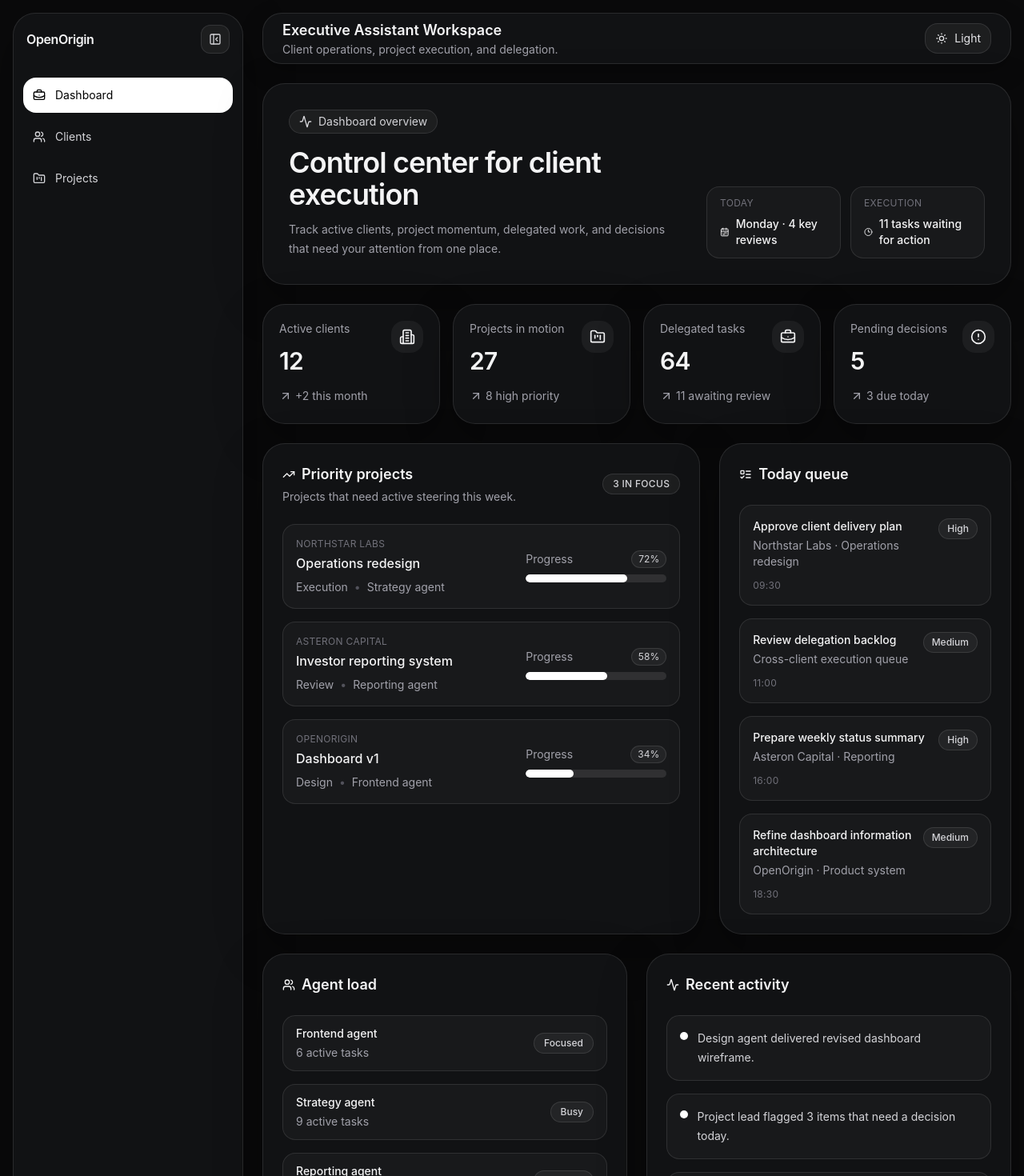
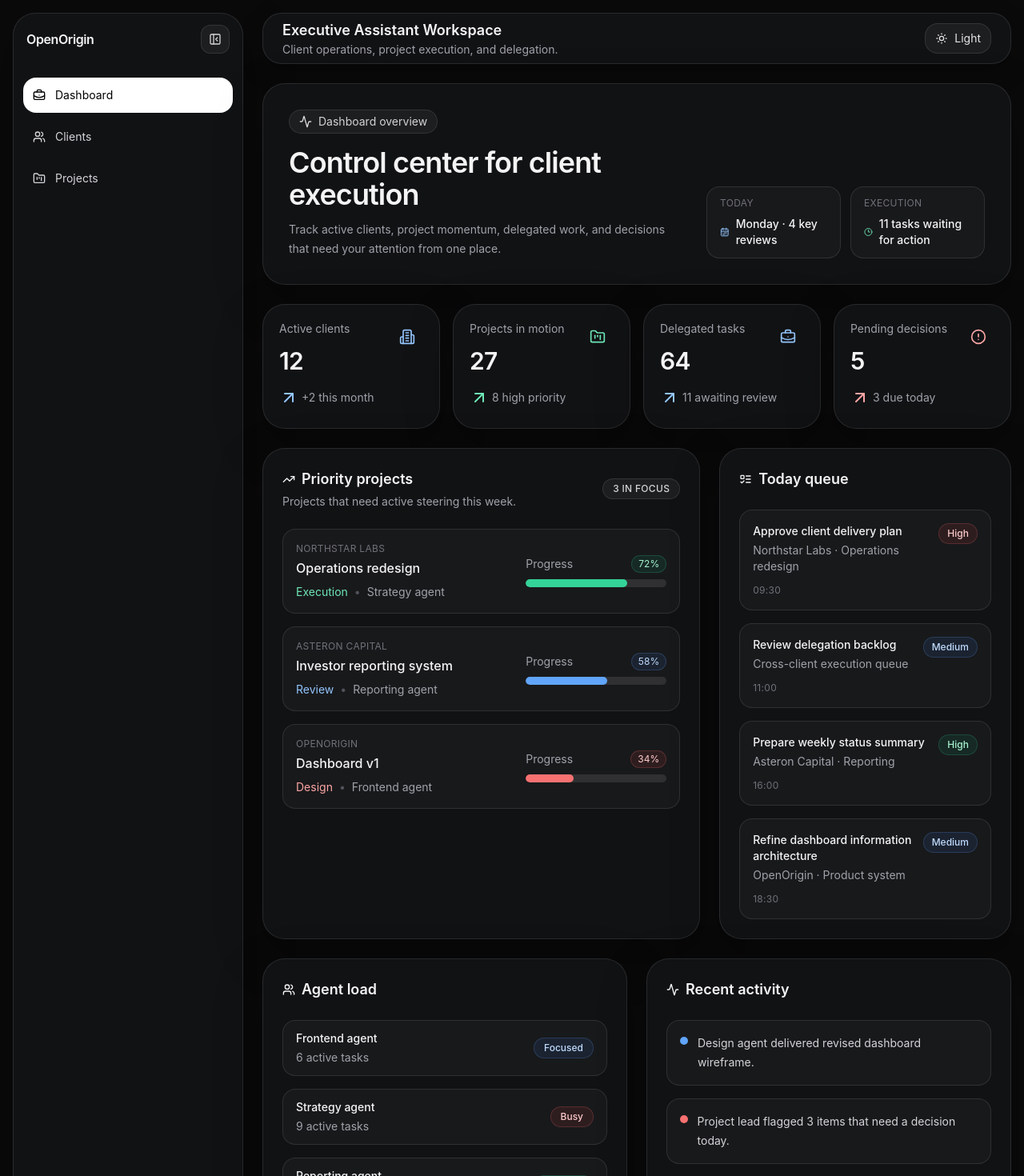
Before and after one commit to OpenOriginBot/Origin, a React (Vite) app in the folder projects/OpenOrigin/apps/web/: page / in a window 1280 px wide. Shown: the top 1470 px of the page at 80% size. Built offline with nearby package versions, Linux system fonts and the light colour scheme.

Commit message:
Apply status colors to dashboard themes

```diff
--- a/projects/OpenOrigin/apps/web/src/App.tsx
+++ b/projects/OpenOrigin/apps/web/src/App.tsx
@@ -16,38 +16,88 @@ import { AppShell } from '@/components/app-shell';
 import { cn } from '@/lib/utils';
 import { useUIStore } from '@/store/ui-store';
 
+type Tone = 'red' | 'green' | 'blue';
+
 const stats = [
-  { label: 'Active clients', value: '12', change: '+2 this month', icon: Building2, tone: 'neutral' },
-  { label: 'Projects in motion', value: '27', change: '8 high priority', icon: FolderKanban, tone: 'neutral' },
-  { label: 'Delegated tasks', value: '64', change: '11 awaiting review', icon: BriefcaseBusiness, tone: 'neutral' },
-  { label: 'Pending decisions', value: '5', change: '3 due today', icon: CircleAlert, tone: 'neutral' },
+  { label: 'Active clients', value: '12', change: '+2 this month', icon: Building2, tone: 'blue' as Tone },
+  { label: 'Projects in motion', value: '27', change: '8 high priority', icon: FolderKanban, tone: 'green' as Tone },
+  { label: 'Delegated tasks', value: '64', change: '11 awaiting review', icon: BriefcaseBusiness, tone: 'blue' as Tone },
+  { label: 'Pending decisions', value: '5', change: '3 due today', icon: CircleAlert, tone: 'red' as Tone },
 ] as const;
 
 const focusProjects = [
-  { client: 'Northstar Labs', project: 'Operations redesign', stage: 'Execution', progress: 72, owner: 'Strategy agent' },
-  { client: 'Asteron Capital', project: 'Investor reporting system', stage: 'Review', progress: 58, owner: 'Reporting agent' },
-  { client: 'OpenOrigin', project: 'Dashboard v1', stage: 'Design', progress: 34, owner: 'Frontend agent' },
+  { client: 'Northstar Labs', project: 'Operations redesign', stage: 'Execution', progress: 72, owner: 'Strategy agent', tone: 'green' as Tone },
+  { client: 'Asteron Capital', project: 'Investor reporting system', stage: 'Review', progress: 58, owner: 'Reporting agent', tone: 'blue' as Tone },
+  { client: 'OpenOrigin', project: 'Dashboard v1', stage: 'Design', progress: 34, owner: 'Frontend agent', tone: 'red' as Tone },
 ] as const;
 
 const todayQueue = [
-  { title: 'Approve client delivery plan', detail: 'Northstar Labs · Operations redesign', priority: 'High', time: '09:30' },
-  { title: 'Review delegation backlog', detail: 'Cross-client execution queue', priority: 'Medium', time: '11:00' },
-  { title: 'Prepare weekly status summary', detail: 'Asteron Capital · Reporting', priority: 'High', time: '16:00' },
-  { title: 'Refine dashboard information architecture', detail: 'OpenOrigin · Product system', priority: 'Medium', time: '18:30' },
+  { title: 'Approve client delivery plan', detail: 'Northstar Labs · Operations redesign', priority: 'High', time: '09:30', tone: 'red' as Tone },
+  { title: 'Review delegation backlog', detail: 'Cross-client execution queue', priority: 'Medium', time: '11:00', tone: 'blue' as Tone },
+  { title: 'Prepare weekly status summary', detail: 'Asteron Capital · Reporting', priority: 'High', time: '16:00', tone: 'green' as Tone },
+  { title: 'Refine dashboard information architecture', detail: 'OpenOrigin · Product system', priority: 'Medium', time: '18:30', tone: 'blue' as Tone },
 ] as const;
 
 const activityFeed = [
-  'Design agent delivered revised dashboard wireframe.',
-  'Project lead flagged 3 items that need a decision today.',
-  'Execution queue dropped from 18 to 11 overdue tasks.',
-  'New client onboarding draft is ready for review.',
-];
+  { text: 'Design agent delivered revised dashboard wireframe.', tone: 'blue' as Tone },
+  { text: 'Project lead flagged 3 items that need a decision today.', tone: 'red' as Tone },
+  { text: 'Execution queue dropped from 18 to 11 overdue tasks.', tone: 'green' as Tone },
+  { text: 'New client onboarding draft is ready for review.', tone: 'blue' as Tone },
+] as const;
 
 const teamLoad = [
-  { name: 'Frontend agent', load: 'Focused', tasks: 6 },
-  { name: 'Strategy agent', load: 'Busy', tasks: 9 },
-  { name: 'Reporting agent', load: 'Focused', tasks: 5 },
+  { name: 'Frontend agent', load: 'Focused', tasks: 6, tone: 'blue' as Tone },
+  { name: 'Strategy agent', load: 'Busy', tasks: 9, tone: 'red' as Tone },
+  { name: 'Reporting agent', load: 'Focused', tasks: 5, tone: 'green' as Tone },
 ] as const;
+
+function toneClasses(tone: Tone, isDark: boolean) {
+  if (tone === 'red') {
+    return isDark
+      ? {
+          soft: 'border-red-400/20 bg-red-500/10 text-red-200',
+          icon: 'bg-red-500/12 text-red-300',
+          strong: 'bg-red-400',
+          text: 'text-red-300',
+        }
+      : {
+          soft: 'border-red-200 bg-red-50 text-red-700',
+          icon: 'bg-red-50 text-red-600',
+          strong: 'bg-red-500',
+          text: 'text-red-600',
+        };
+  }
+
+  if (tone === 'green') {
+    return isDark
+      ? {
+          soft: 'border-emerald-400/20 bg-emerald-500/10 text-emerald-200',
+          icon: 'bg-emerald-500/12 text-emerald-300',
+          strong: 'bg-emerald-400',
+          text: 'text-emerald-300',
+        }
+      : {
+          soft: 'border-emerald-200 bg-emerald-50 text-emerald-700',
+          icon: 'bg-emerald-50 text-emerald-600',
+          strong: 'bg-emerald-500',
+          text: 'text-emerald-600',
+        };
+  }
+
+  return isDark
+    ? {
+        soft: 'border-blue-400/20 bg-blue-500/10 text-blue-200',
+        icon: 'bg-blue-500/12 text-blue-300',
+        strong: 'bg-blue-400',
+        text: 'text-blue-300',
+      }
+    : {
+        soft: 'border-blue-200 bg-blue-50 text-blue-700',
+        icon: 'bg-blue-50 text-blue-600',
+        strong: 'bg-blue-500',
+        text: 'text-blue-600',
+      };
+}
 
 function Surface({ children, className }: { children: ReactNode; className?: string }) {
   const { theme } = useUIStore();
@@ -73,13 +123,14 @@ function MutedText({ children, className }: { children: ReactNode; className?: s
   return <p className={cn(theme === 'dark' ? 'text-zinc-400' : 'text-zinc-500', className)}>{children}</p>;
 }
 
-function ProgressBar({ value }: { value: number }) {
+function ProgressBar({ value, tone }: { value: number; tone: Tone }) {
   const { theme } = useUIStore();
   const isDark = theme === 'dark';
+  const toneClass = toneClasses(tone, isDark);
 
   return (
     <div className={cn('h-2.5 w-full overflow-hidden rounded-full', isDark ? 'bg-white/10' : 'bg-black/[0.08]')}>
-      <div className={cn('h-full rounded-full', isDark ? 'bg-white' : 'bg-black')} style={{ width: `${value}%` }} />
+      <div className={cn('h-full rounded-full', toneClass.strong)} style={{ width: `${value}%` }} />
     </div>
   );
 }
@@ -99,7 +150,12 @@ function SectionCard({ title, description, badge, icon: Icon, children }: { titl
           {description ? <MutedText className="mt-1 text-sm">{description}</MutedText> : null}
         </div>
         {badge ? (
-          <div className={cn('rounded-full border px-3 py-1 text-xs font-medium uppercase tracking-wide', isDark ? 'border-white/10 bg-white/5 text-zinc-300' : 'border-black/10 bg-black/[0.03] text-zinc-700')}>
+          <div
+            className={cn(
+              'rounded-full border px-3 py-1 text-xs font-medium uppercase tracking-wide',
+              isDark ? 'border-white/10 bg-white/5 text-zinc-300' : 'border-black/10 bg-black/[0.03] text-zinc-700',
+            )}
+          >
             {badge}
           </div>
         ) : null}
@@ -130,16 +186,16 @@ export default function App() {
             </div>
             <div className="grid gap-3 sm:grid-cols-2">
               <div className={cn('rounded-2xl border px-4 py-3', isDark ? 'border-white/10 bg-white/[0.03]' : 'border-black/10 bg-black/[0.02]')}>
-                <div className={cn('text-xs uppercase tracking-wide', isDark ? 'text-zinc-500' : 'text-zinc-500')}>Today</div>
+                <div className="text-xs uppercase tracking-wide text-zinc-500">Today</div>
                 <div className="mt-2 flex items-center gap-2 text-sm font-medium">
-                  <CalendarRange className="h-4 w-4" />
+                  <CalendarRange className={cn('h-4 w-4', toneClasses('blue', isDark).text)} />
                   Monday · 4 key reviews
                 </div>
               </div>
               <div className={cn('rounded-2xl border px-4 py-3', isDark ? 'border-white/10 bg-white/[0.03]' : 'border-black/10 bg-black/[0.02]')}>
-                <div className={cn('text-xs uppercase tracking-wide', isDark ? 'text-zinc-500' : 'text-zinc-500')}>Execution</div>
+                <div className="text-xs uppercase tracking-wide text-zinc-500">Execution</div>
                 <div className="mt-2 flex items-center gap-2 text-sm font-medium">
-                  <Clock3 className="h-4 w-4" />
+                  <Clock3 className={cn('h-4 w-4', toneClasses('green', isDark).text)} />
                   11 tasks waiting for action
                 </div>
               </div>
@@ -148,36 +204,41 @@ export default function App() {
         </Surface>
 
         <section className="grid gap-4 md:grid-cols-2 xl:grid-cols-4">
-          {stats.map(({ label, value, change, icon: Icon }) => (
+          {stats.map(({ label, value, change, icon: Icon, tone }) => {
+            const toneClass = toneClasses(tone, isDark);
+            return (
               <Surface key={label} className="p-5">
                 <div className="flex items-start justify-between">
                   <div>
                     <MutedText className="text-sm">{label}</MutedText>
                     <p className="mt-3 text-3xl font-semibold tracking-tight">{value}</p>
                   </div>
-                <div className={cn('rounded-2xl p-2.5', isDark ? 'bg-white/5' : 'bg-black/[0.04]')}>
+                  <div className={cn('rounded-2xl p-2.5', toneClass.icon)}>
                     <Icon className="h-5 w-5" />
                   </div>
                 </div>
                 <MutedText className="mt-4 inline-flex items-center gap-1 text-sm">
-                <ArrowUpRight className="h-4 w-4" />
+                  <ArrowUpRight className={toneClass.text} />
                   {change}
                 </MutedText>
               </Surface>
-          ))}
+            );
+          })}
         </section>
 
         <section className="grid gap-6 xl:grid-cols-[1.5fr_1fr]">
           <SectionCard title="Priority projects" description="Projects that need active steering this week." badge="3 in focus" icon={TrendingUp}>
             <div className="space-y-4">
-              {focusProjects.map((item) => (
+              {focusProjects.map((item) => {
+                const toneClass = toneClasses(item.tone, isDark);
+                return (
                   <div key={item.project} className={cn('rounded-2xl border p-4', isDark ? 'border-white/10 bg-white/[0.03]' : 'border-black/10 bg-black/[0.02]')}>
                     <div className="flex flex-col gap-3 lg:flex-row lg:items-center lg:justify-between">
                       <div>
-                      <div className={cn('text-xs uppercase tracking-wide', isDark ? 'text-zinc-500' : 'text-zinc-500')}>{item.client}</div>
+                        <div className="text-xs uppercase tracking-wide text-zinc-500">{item.client}</div>
                         <div className="mt-1 text-base font-medium">{item.project}</div>
                         <MutedText className="mt-2 flex flex-wrap items-center gap-2 text-sm">
-                        <span>{item.stage}</span>
+                          <span className={toneClass.text}>{item.stage}</span>
                           <span className={isDark ? 'text-zinc-600' : 'text-zinc-400'}>•</span>
                           <span>{item.owner}</span>
                         </MutedText>
@@ -185,32 +246,34 @@ export default function App() {
                       <div className="min-w-44">
                         <div className="mb-2 flex items-center justify-between text-sm">
                           <MutedText>Progress</MutedText>
-                        <span className={cn('rounded-full border px-2 py-0.5 text-xs', isDark ? 'border-white/10 bg-white/5 text-zinc-300' : 'border-black/10 bg-black/[0.03] text-zinc-700')}>{item.progress}%</span>
+                          <span className={cn('rounded-full border px-2 py-0.5 text-xs', toneClass.soft)}>{item.progress}%</span>
                         </div>
-                      <ProgressBar value={item.progress} />
+                        <ProgressBar value={item.progress} tone={item.tone} />
                       </div>
                     </div>
                   </div>
-              ))}
+                );
+              })}
             </div>
           </SectionCard>
 
           <SectionCard title="Today queue" icon={ListTodo}>
             <div className="space-y-4">
-              {todayQueue.map((item) => (
+              {todayQueue.map((item) => {
+                const toneClass = toneClasses(item.tone, isDark);
+                return (
                   <div key={item.title} className={cn('rounded-2xl border p-4', isDark ? 'border-white/10 bg-white/[0.03]' : 'border-black/10 bg-black/[0.02]')}>
                     <div className="flex items-start justify-between gap-3">
                       <div>
                         <div className="text-sm font-medium">{item.title}</div>
                         <MutedText className="mt-1 text-sm">{item.detail}</MutedText>
                       </div>
-                    <span className={cn('rounded-full border px-2.5 py-1 text-xs font-medium', isDark ? 'border-white/10 bg-white/5 text-zinc-300' : 'border-black/10 bg-black/[0.03] text-zinc-700')}>
-                      {item.priority}
-                    </span>
+                      <span className={cn('rounded-full border px-2.5 py-1 text-xs font-medium', toneClass.soft)}>{item.priority}</span>
                     </div>
-                  <div className={cn('mt-3 text-xs uppercase tracking-wide', isDark ? 'text-zinc-500' : 'text-zinc-500')}>{item.time}</div>
+                    <div className="mt-3 text-xs uppercase tracking-wide text-zinc-500">{item.time}</div>
                   </div>
-              ))}
+                );
+              })}
             </div>
           </SectionCard>
         </section>
@@ -218,28 +281,32 @@ export default function App() {
         <section className="grid gap-6 xl:grid-cols-[1fr_1fr]">
           <SectionCard title="Agent load" icon={Users}>
             <div className="space-y-4">
-              {teamLoad.map((item) => (
+              {teamLoad.map((item) => {
+                const toneClass = toneClasses(item.tone, isDark);
+                return (
                   <div key={item.name} className={cn('flex items-center justify-between rounded-2xl border px-4 py-3', isDark ? 'border-white/10 bg-white/[0.03]' : 'border-black/10 bg-black/[0.02]')}>
                     <div>
                       <div className="text-sm font-medium">{item.name}</div>
                       <MutedText className="mt-1 text-sm">{item.tasks} active tasks</MutedText>
                     </div>
-                  <span className={cn('rounded-full border px-3 py-1 text-xs font-medium', isDark ? 'border-white/10 bg-white/5 text-zinc-300' : 'border-black/10 bg-black/[0.03] text-zinc-700')}>
-                    {item.load}
-                  </span>
+                    <span className={cn('rounded-full border px-3 py-1 text-xs font-medium', toneClass.soft)}>{item.load}</span>
                   </div>
-              ))}
+                );
+              })}
             </div>
           </SectionCard>
 
           <SectionCard title="Recent activity" icon={Activity}>
             <div className="space-y-4">
-              {activityFeed.map((item) => (
-                <div key={item} className={cn('flex gap-3 rounded-2xl border p-4', isDark ? 'border-white/10 bg-white/[0.03]' : 'border-black/10 bg-black/[0.02]')}>
-                  <div className={cn('mt-1 h-2.5 w-2.5 rounded-full', isDark ? 'bg-white' : 'bg-black')} />
-                  <p className={cn('text-sm leading-6', isDark ? 'text-zinc-300' : 'text-zinc-700')}>{item}</p>
+              {activityFeed.map((item) => {
+                const toneClass = toneClasses(item.tone, isDark);
+                return (
+                  <div key={item.text} className={cn('flex gap-3 rounded-2xl border p-4', isDark ? 'border-white/10 bg-white/[0.03]' : 'border-black/10 bg-black/[0.02]')}>
+                    <div className={cn('mt-1 h-2.5 w-2.5 rounded-full', toneClass.strong)} />
+                    <p className={cn('text-sm leading-6', isDark ? 'text-zinc-300' : 'text-zinc-700')}>{item.text}</p>
                   </div>
-              ))}
+                );
+              })}
             </div>
           </SectionCard>
         </section>
```
Also changed, not shown: 2 other files (tests, documents, lock files or other folders). Lines whose indentation alone changed are shown as unchanged.
